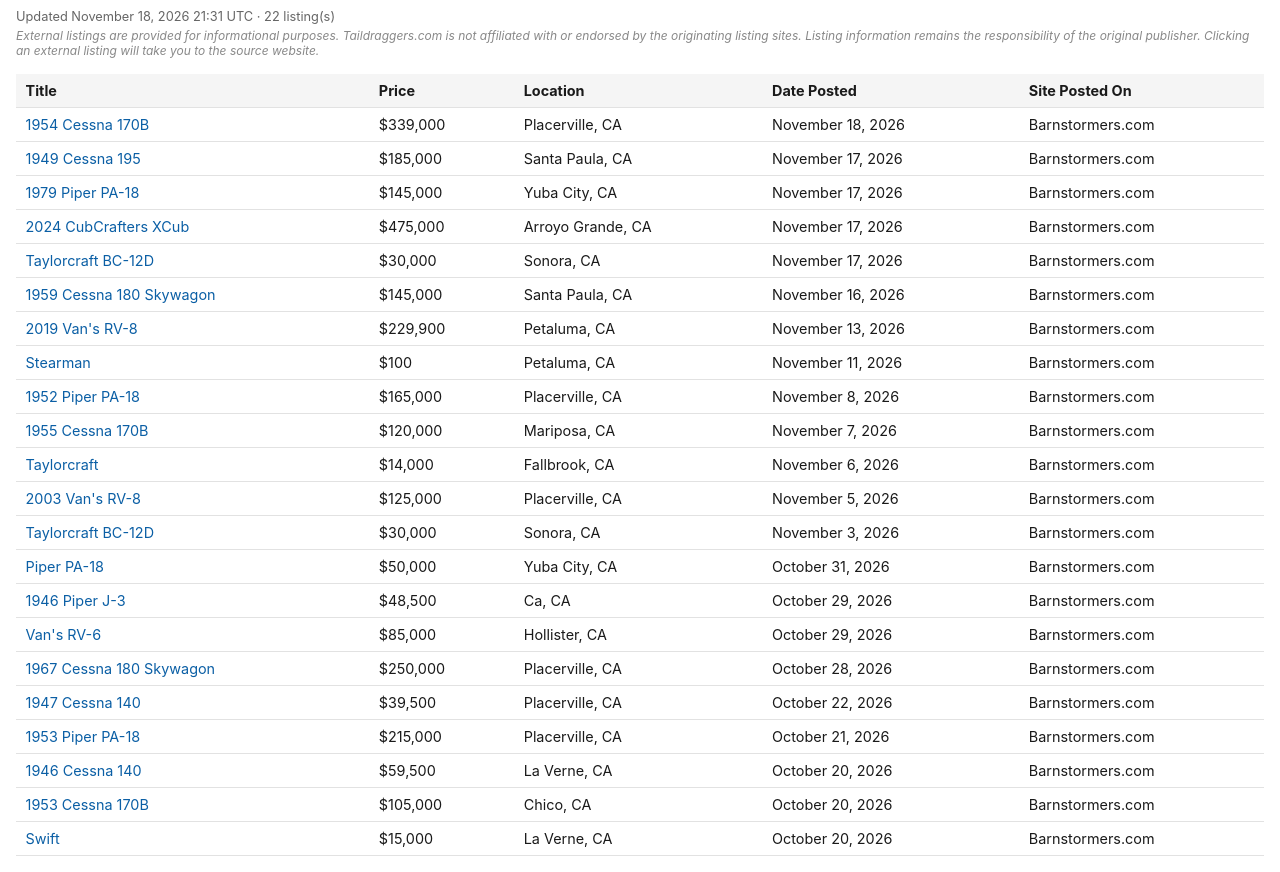
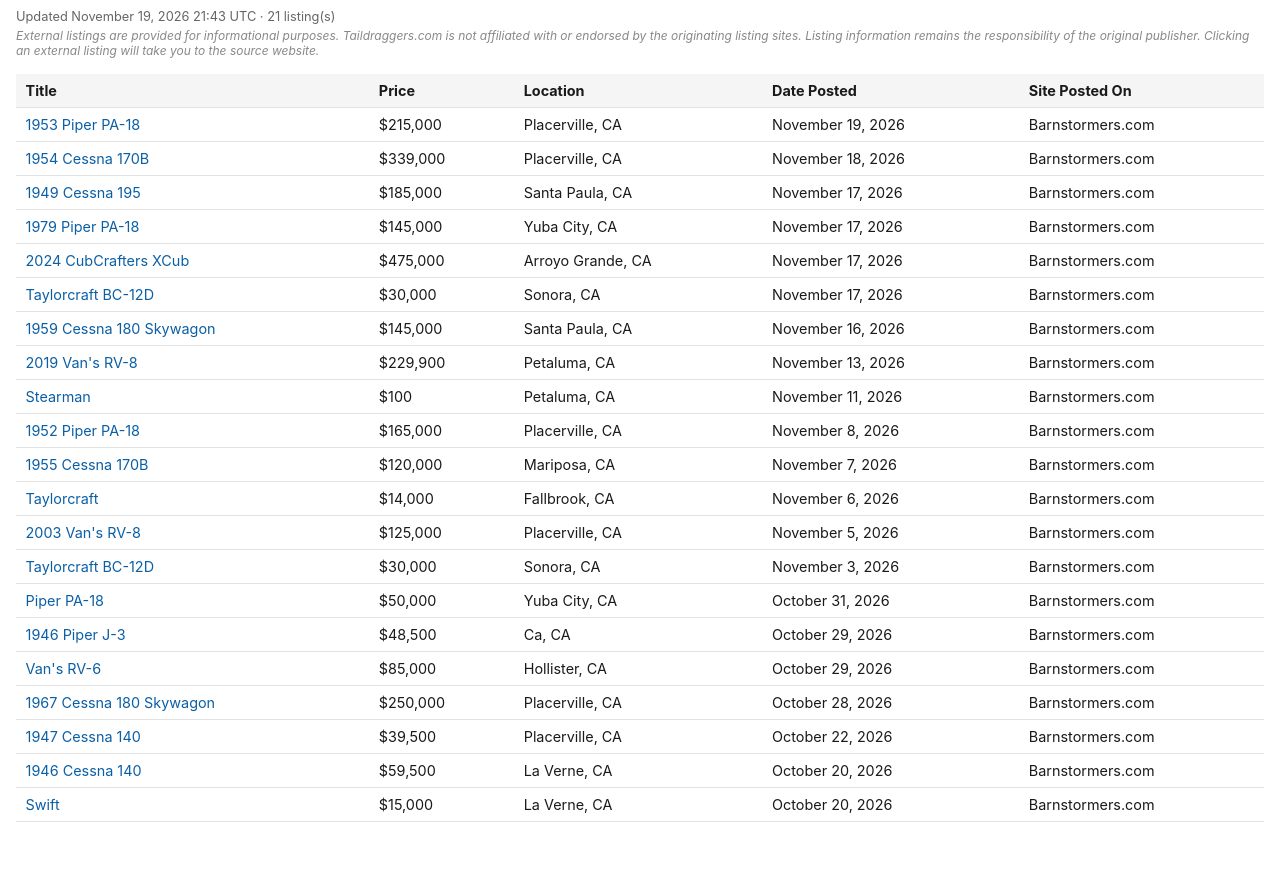
Before and after one commit to taildraggers/california, a plain HTML site: page docs/index.html in a window 1280 px wide. Shown: the part 43-915 px from the top of the page. After the commit the page ends 881 px from the top, so only its background shows below. Drawn offline with Linux system fonts and the light colour scheme.

Commit message:
Update California listings (2026-11-19)

```diff
--- a/docs/index.html
+++ b/docs/index.html
@@ -58,13 +58,14 @@
 </head>
 <body>
   <h1>Taildragger Ads in California</h1>
-  <div class="updated">Updated November 18, 2026 21:31 UTC &middot; 22 listing(s)</div>
+  <div class="updated">Updated November 19, 2026 21:43 UTC &middot; 21 listing(s)</div>
   <div class="disclaimer">External listings are provided for informational purposes. Taildraggers.com is not affiliated with or endorsed by the originating listing sites. Listing information remains the responsibility of the original publisher. Clicking an external listing will take you to the source website.</div>
   <table>
     <thead>
       <tr><th>Title</th><th>Price</th><th>Location</th><th>Date Posted</th><th>Site Posted On</th></tr>
     </thead>
     <tbody>
+        <tr><td><a href="https://www.barnstormers.com/classified-2014358-1953-PA-18-L21-HP-Supercub.html" target="_blank" rel="noopener noreferrer">1953 Piper PA-18</a></td><td>$215,000</td><td>Placerville, CA</td><td>November 19, 2026</td><td>Barnstormers.com</td></tr>
         <tr><td><a href="https://www.barnstormers.com/classified-2029367-1954-Cessna-170B-with-IO-360.html" target="_blank" rel="noopener noreferrer">1954 Cessna 170B</a></td><td>$339,000</td><td>Placerville, CA</td><td>November 18, 2026</td><td>Barnstormers.com</td></tr>
         <tr><td><a href="https://www.barnstormers.com/classified-2084311-1949-Cessna-195-A.html" target="_blank" rel="noopener noreferrer">1949 Cessna 195</a></td><td>$185,000</td><td>Santa Paula, CA</td><td>November 17, 2026</td><td>Barnstormers.com</td></tr>
         <tr><td><a href="https://www.barnstormers.com/classified-2068135-1979-Piper-PA-18-Suber-Cub.html" target="_blank" rel="noopener noreferrer">1979 Piper PA-18</a></td><td>$145,000</td><td>Yuba City, CA</td><td>November 17, 2026</td><td>Barnstormers.com</td></tr>
@@ -83,9 +84,7 @@
         <tr><td><a href="https://www.barnstormers.com/classified-2080803-Ready-to-fly-RV6-with-mods!.html" target="_blank" rel="noopener noreferrer">Van&#x27;s RV-6</a></td><td>$85,000</td><td>Hollister, CA</td><td>October 29, 2026</td><td>Barnstormers.com</td></tr>
         <tr><td><a href="https://www.barnstormers.com/classified-2021640-1967-Cessna-180-Skywagon.html" target="_blank" rel="noopener noreferrer">1967 Cessna 180 Skywagon</a></td><td>$250,000</td><td>Placerville, CA</td><td>October 28, 2026</td><td>Barnstormers.com</td></tr>
         <tr><td><a href="https://www.barnstormers.com/classified-2052366-1947-Cessna-140.html" target="_blank" rel="noopener noreferrer">1947 Cessna 140</a></td><td>$39,500</td><td>Placerville, CA</td><td>October 22, 2026</td><td>Barnstormers.com</td></tr>
-        <tr><td><a href="https://www.barnstormers.com/classified-2014358-1953-PA-18-L21-HP-Supercub.html" target="_blank" rel="noopener noreferrer">1953 Piper PA-18</a></td><td>$215,000</td><td>Placerville, CA</td><td>October 21, 2026</td><td>Barnstormers.com</td></tr>
         <tr><td><a href="https://www.barnstormers.com/classified-2079247-1946-Cessna-140.html" target="_blank" rel="noopener noreferrer">1946 Cessna 140</a></td><td>$59,500</td><td>La Verne, CA</td><td>October 20, 2026</td><td>Barnstormers.com</td></tr>
-        <tr><td><a href="https://www.barnstormers.com/classified-2079202-CESSNA-170B-1953-639-SMOH.html" target="_blank" rel="noopener noreferrer">1953 Cessna 170B</a></td><td>$105,000</td><td>Chico, CA</td><td>October 20, 2026</td><td>Barnstormers.com</td></tr>
         <tr><td><a href="https://www.barnstormers.com/classified-2061986-Globe-Swift-Project-wo-engine.html" target="_blank" rel="noopener noreferrer">Swift</a></td><td>$15,000</td><td>La Verne, CA</td><td>October 20, 2026</td><td>Barnstormers.com</td></tr>
     </tbody>
   </table>
```
